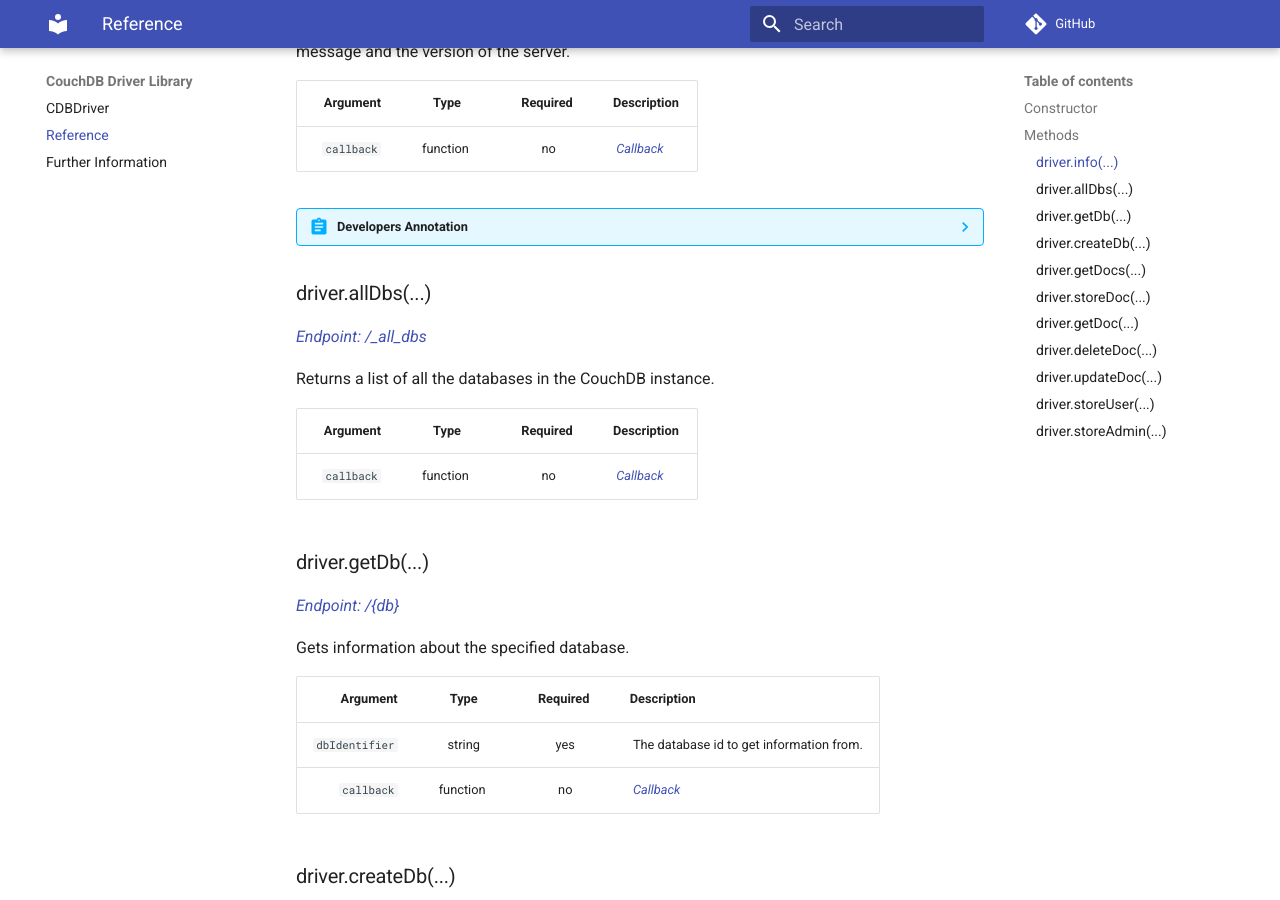
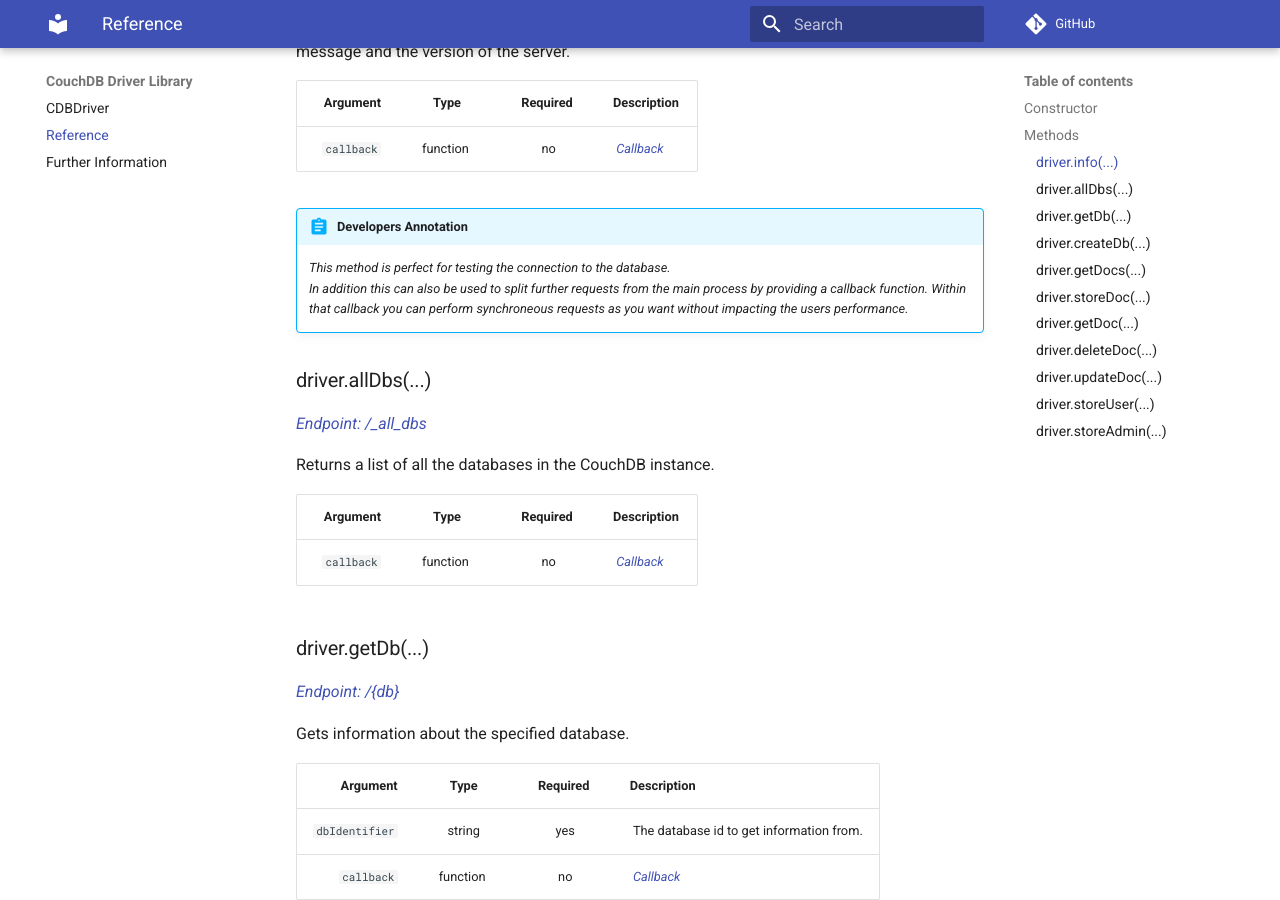
Before and after one commit to MCStreetguy/cdb-driver, an MkDocs documentation site: the page built from docs/reference.md, in a window 1280 px wide and 900 px high, scrolled down 1152 px. Built offline with MkDocs 1.6.1 and Material for MkDocs 9.7.7, drawn with Linux system fonts in a browser that asks for light colours; comment, search, counter and statistics services are not loaded; old or Windows-style settings are respelled for this version of MkDocs; some of the changed text lies outside the part shown.

Commit message:
FIX: Documentation

````diff
--- a/docs/reference.md
+++ b/docs/reference.md
@@ -43,7 +43,7 @@ Accessing the root of a CouchDB instance returns meta information about the inst
 |---------:|:----:|:--------:|:------------|
 | `callback` | function | no | [_Callback_](#methods) |
 
-??? abstract "Developers Annotation"
+!!! abstract "Developers Annotation"
     _This method is perfect for testing the connection to the database.
     In addition this can also be used to split further requests from the main process by providing a callback function.
     Within that callback you can perform synchroneous requests as you want without impacting the users performance._
@@ -167,7 +167,7 @@ Instead of single options, this method only accepts a plain object for configura
 }
 ```
 
-??? abstract "Developers Annotation"
+!!! abstract "Developers Annotation"
     There's a whole bunch of background information provided in the [official documentation of CouchDB](http://docs.couchdb.org/en/latest/intro/security.html).
     Head up there for further reading on what is happening within this method and on the server-side.
 
--- a/mkdocs.yml
+++ b/mkdocs.yml
@@ -1,6 +1,7 @@
 site_name: CouchDB Driver Library
 theme: material
 repo_url: https://github.com/MCStreetguy/cdb-driver
+copyright: (c) 2018, Maximilian Schmidt
 pages:
   - CDBDriver: index.md
   - Reference: reference.md
@@ -11,19 +12,3 @@ markdown_extensions:
   - meta
   - toc:
       permalink: true
-  - pymdownx.arithmatex
-  - pymdownx.betterem:
-      smart_enable: all
-  - pymdownx.caret
-  - pymdownx.critic
-  - pymdownx.details
-  - pymdownx.emoji:
-      emoji_generator: !!python/name:pymdownx.emoji.to_svg
-  - pymdownx.inlinehilite
-  - pymdownx.magiclink
-  - pymdownx.mark
-  - pymdownx.smartsymbols
-  - pymdownx.superfences
-  - pymdownx.tasklist:
-      custom_checkbox: true
-  - pymdownx.tilde
````
